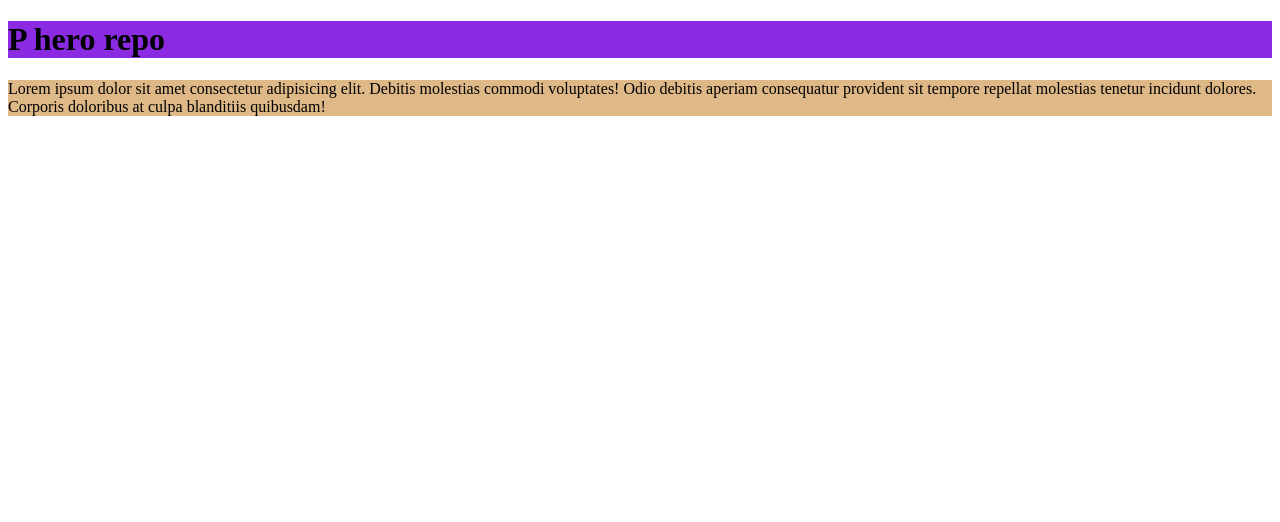
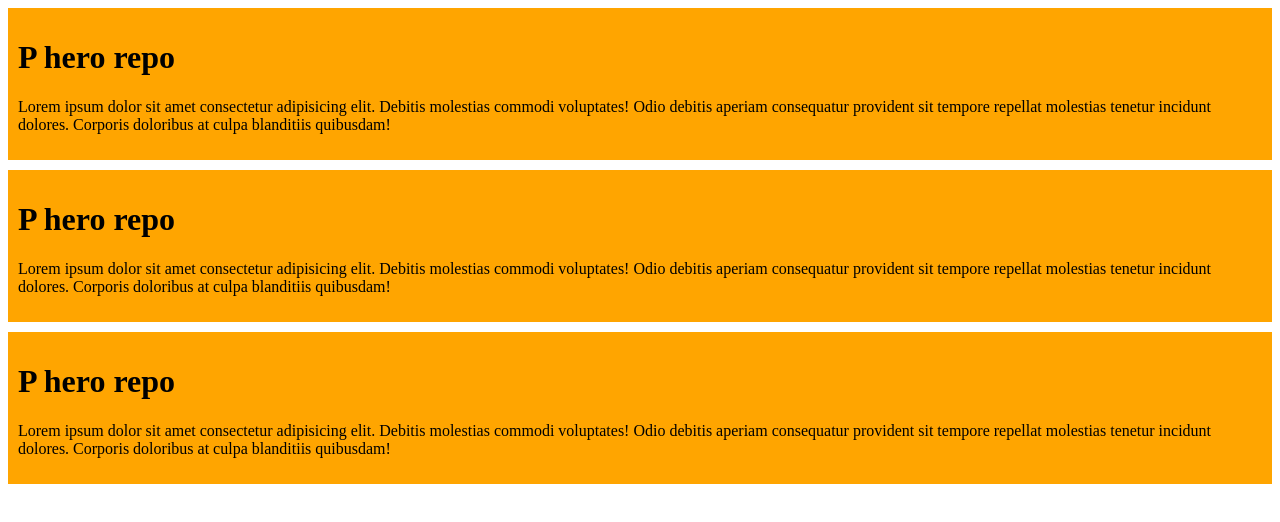
Before and after one commit to shajedurrahaman/p-hero-repo, a plain HTML site: page index.html in a window 1280 px wide. Drawn offline with Linux system fonts and the light colour scheme.

Commit message:
another new text added in html and css

```diff
--- a/css/style.css
+++ b/css/style.css
@@ -1,6 +1,5 @@
-h1 {
-    background-color: blueviolet;
+div {
+    background-color: orange;
+    padding: 10px;
+    margin-bottom: 10px;
 }
-p {
-    background-color: burlywood;
-}
--- a/index.html
+++ b/index.html
@@ -7,7 +7,18 @@
     <link rel="stylesheet" href="css/style.css">
 </head>
 <body>
-    <h1>P hero repo</h1>
-    <p>Lorem ipsum dolor sit amet consectetur adipisicing elit. Debitis molestias commodi voluptates! Odio debitis aperiam consequatur provident sit tempore repellat molestias tenetur incidunt dolores. Corporis doloribus at culpa blanditiis quibusdam!</p>
+    <div>
+        <h1>P hero repo</h1>
+        <p>Lorem ipsum dolor sit amet consectetur adipisicing elit. Debitis molestias commodi voluptates! Odio debitis aperiam consequatur provident sit tempore repellat molestias tenetur incidunt dolores. Corporis doloribus at culpa blanditiis quibusdam!</p>
+    </div>
+    <div>
+        <h1>P hero repo</h1>
+        <p>Lorem ipsum dolor sit amet consectetur adipisicing elit. Debitis molestias commodi voluptates! Odio debitis aperiam consequatur provident sit tempore repellat molestias tenetur incidunt dolores. Corporis doloribus at culpa blanditiis quibusdam!</p>
+    </div>
+    <div>
+        <h1>P hero repo</h1>
+        <p>Lorem ipsum dolor sit amet consectetur adipisicing elit. Debitis molestias commodi voluptates! Odio debitis aperiam consequatur provident sit tempore repellat molestias tenetur incidunt dolores. Corporis doloribus at culpa blanditiis quibusdam!</p>
+    </div>
+
 </body>
 </html>
```
